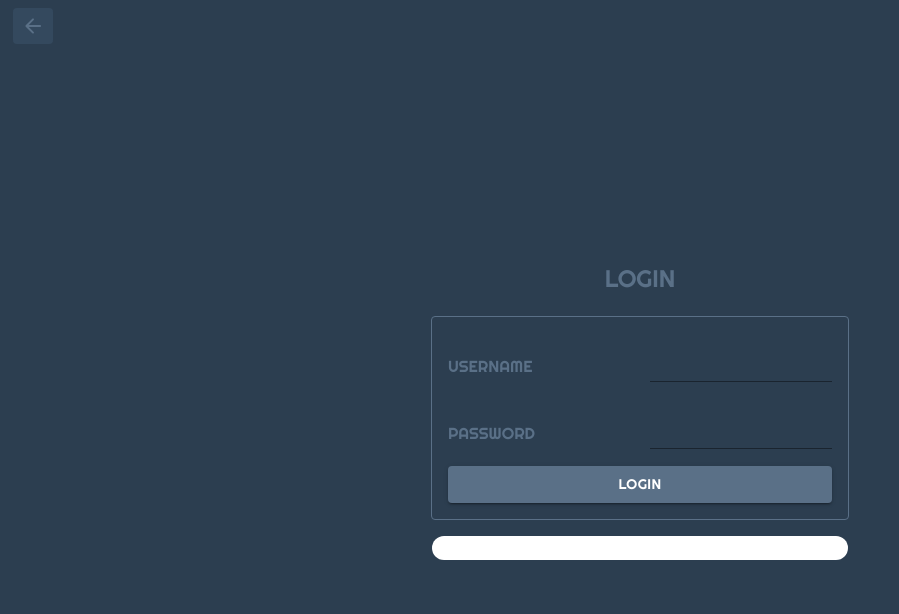
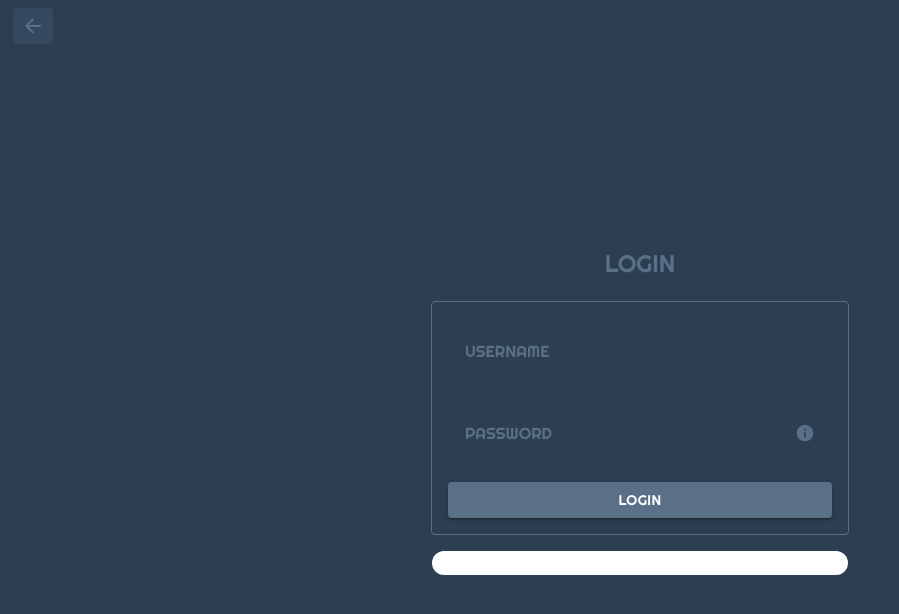
Before and after one commit to sagivmis/Boosteam, a React (Vite) app: page /login in a window 1280 px wide. Shown: the top 614 px of the page, without its empty margins (0-899 px from the left). Built offline with nearby package versions, Linux system fonts and the light colour scheme.

Commit message:
update login page ui aswell

```diff
--- a/src/pages/Login/Login.tsx
+++ b/src/pages/Login/Login.tsx
@@ -9,7 +9,10 @@ import {
   DialogContentText,
   DialogTitle,
   IconButton,
+  InputAdornment,
+  InputBase,
   TextField,
+  Tooltip,
 } from "@mui/material";
 import "./login.css";
 import { useSettingsContext } from "../../providers/SettingsProvider/SettingsProvider";
@@ -17,10 +20,16 @@ import Back from "@mui/icons-material/ArrowBackRounded";
 import { baseBackendUrl, LoginResponse, sleep, ToastVariant } from "../../util";
 import { useUtilContext } from "../../providers/UtilProvider";
 import { usePlayersContext } from "../../providers/PlayersProvider/PlayersProvider";
-import { Close } from "@mui/icons-material";
+import { Close, Info } from "@mui/icons-material";
+import clsx from "clsx";
 
 const Login = () => {
-  // after login ask if to fetch data
+  const navigate = useNavigate();
+
+  const { handleLogin, user } = useSettingsContext();
+  const { handleLoadTeams } = usePlayersContext();
+  const { handleOpenToast } = useUtilContext();
+
   const [username, setUsername] = useState("");
   const [password, setPassword] = useState("");
   const [message, setMessage] = useState<string>();
@@ -28,12 +37,12 @@ const Login = () => {
 
   const [isFetchModalOpen, setIsFetchModalOpen] = useState(false);
   const [fetchProgress, setFetchProgress] = useState(false);
-
-  const navigate = useNavigate();
-
-  const { handleLogin, user } = useSettingsContext();
-  const { handleLoadTeams } = usePlayersContext();
-  const { handleOpenToast } = useUtilContext();
+  // Validation states
+  const [passwordError, setPasswordError] = useState<string>("");
+  const [touched, setTouched] = useState({
+    username: false,
+    password: false,
+  });
 
   const handleServerResponse = (newMessage: string, variant?: ToastVariant) => {
     handleOpenToast(newMessage, variant);
@@ -96,10 +105,36 @@ const Login = () => {
     }
   };
 
+  const validatePassword = (value: string): string => {
+    if (value.length < 8) {
+      return "Password must be at least 8 characters long";
+    }
+    return "";
+  };
+
+  const handlePasswordChange = (e: React.ChangeEvent<HTMLInputElement>) => {
+    const newPassword = e.target.value;
+    setPassword(newPassword);
+
+    // Only show errors if the field has been touched
+    if (touched.password) {
+      setPasswordError(validatePassword(newPassword));
+    }
+  };
+
   const handleCancelFetchProgress = () => {
     handleCloseFetchModal();
     navigate("/");
   };
+
+  const handleBlur = (field: "username" | "password") => {
+    setTouched({ ...touched, [field]: true });
+
+    if (field === "password") {
+      setPasswordError(validatePassword(password));
+    }
+  };
+
   return (
     <div className="login-container">
       <Button
@@ -137,7 +172,7 @@ const Login = () => {
 
       <h2>Login</h2>
       <div className="login">
-        <div className="login-input-row">
+        <div className={clsx("login-input-row")}>
           <h4 className="login-label">username</h4>
           <TextField
             classes={{ root: "login-input-container" }}
@@ -145,17 +180,46 @@ const Login = () => {
             variant="standard"
             value={username}
             onChange={(e) => setUsername(e.target.value)}
+            slots={{
+              input: InputBase,
+            }}
           />
         </div>
-        <div className="login-input-row">
+        <div className={clsx("login-input-row", { error: passwordError })}>
           <h4 className="login-label">password</h4>
           <TextField
             classes={{ root: "login-input-container" }}
-            slotProps={{ input: { className: "login-input" } }}
+            slotProps={{
+              input: {
+                className: "login-input",
+                endAdornment: (
+                  <InputAdornment position="end">
+                    <Tooltip
+                      title="Password must be at least 8 characters long"
+                      arrow
+                    >
+                      <IconButton
+                        edge="end"
+                        size="small"
+                        color={passwordError ? "error" : "default"}
+                      >
+                        <Info fontSize="small" />
+                      </IconButton>
+                    </Tooltip>
+                  </InputAdornment>
+                ),
+              },
+            }}
+            type="password"
             variant="standard"
-            type="password"
             value={password}
-            onChange={(e) => setPassword(e.target.value)}
+            onChange={handlePasswordChange}
+            onBlur={() => handleBlur("password")}
+            error={touched.password && !!passwordError}
+            fullWidth
+            slots={{
+              input: InputBase,
+            }}
           />
         </div>
 
--- a/src/pages/Login/login.css
+++ b/src/pages/Login/login.css
@@ -13,15 +13,28 @@
   padding: 1em;
   border: 1px solid #5a7087;
   border-radius: 4px;
+  gap: 1em;
 }
 
 .login-input-row {
   display: flex;
   flex-direction: row;
-  inline-size: 100%;
+  inline-size: calc(100% - 2em);
   justify-content: space-between;
   align-items: center;
   gap: 3em;
+  padding: 1em;
+  border: 1px solid transparent;
+}
+
+.login-input-row.error {
+  border: 1px solid var(--alert);
+  transition: border 1s ease;
+}
+
+.login-input-row.error .login-label {
+  color: var(--alert);
+  transition: var(--alert-transit-in);
 }
 
 div.login-input-container {
@@ -33,6 +46,7 @@ div.login-input-container {
 .login-label {
   inline-size: 40%;
   text-align: left;
+  margin: 0;
 }
 
 div.login-input {
--- a/src/pages/Register/Register.tsx
+++ b/src/pages/Register/Register.tsx
@@ -42,7 +42,6 @@ const Register = () => {
     return "";
   };
 
-  // Handle field blur event
   const handleBlur = (field: "username" | "password") => {
     setTouched({ ...touched, [field]: true });
 
```
